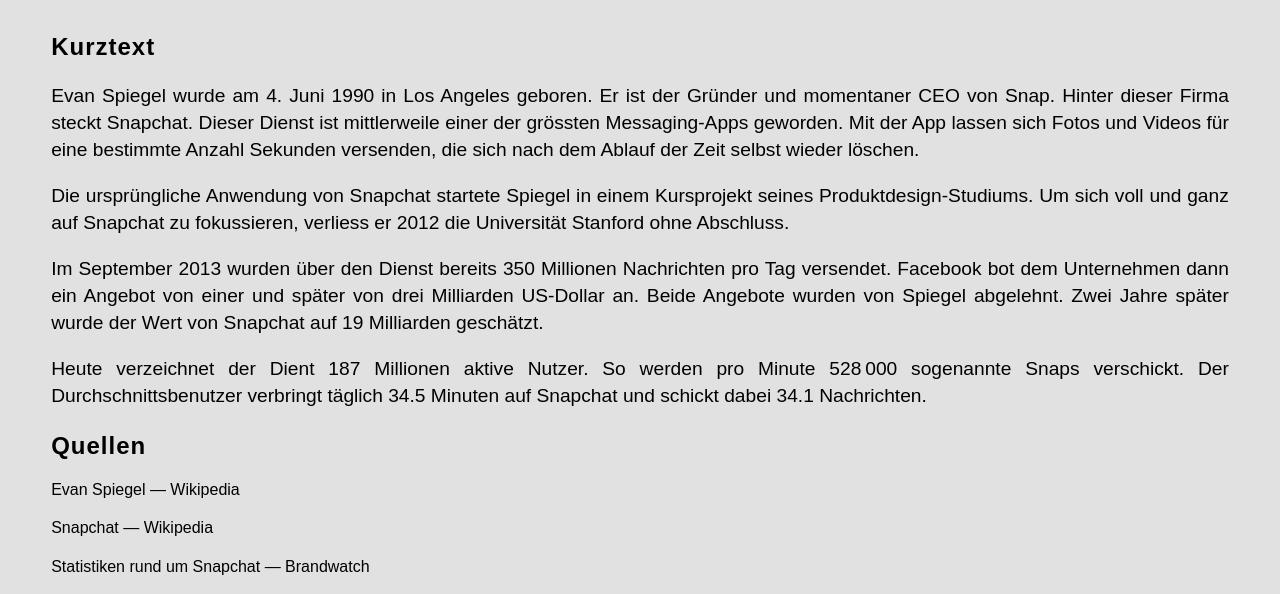
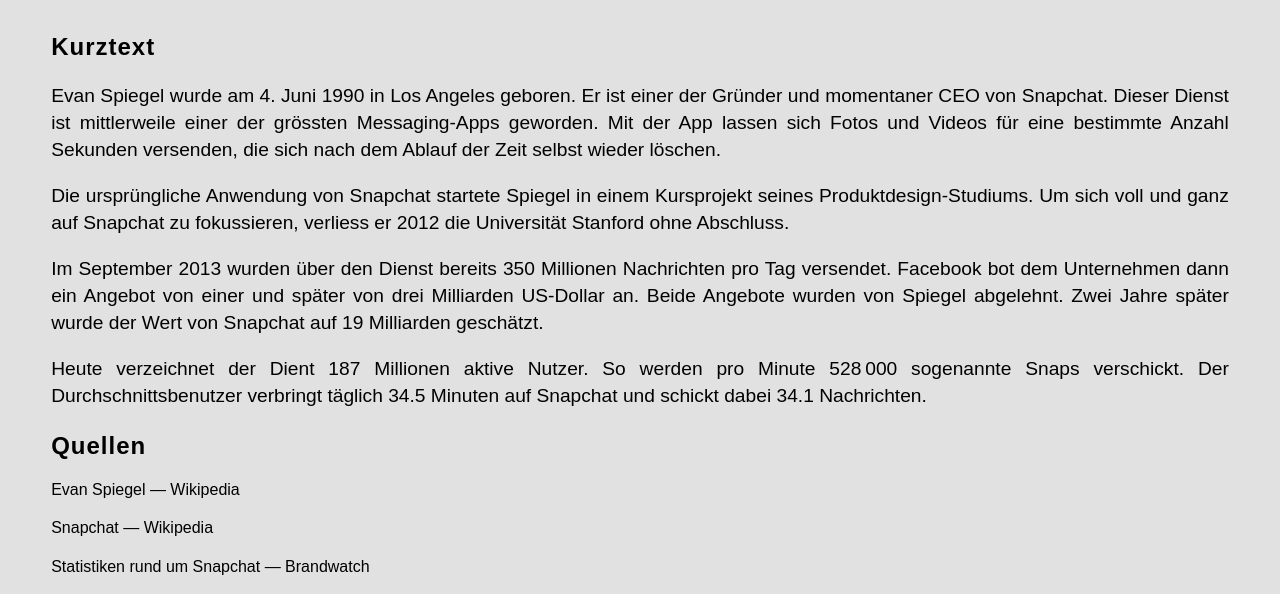
Before and after one commit to logrinto/IAD2017.mobile-menu, a plain HTML site: page docs/spiegel/index.html in a window 1280 px wide. Shown: the part 212-806 px from the top of the page. Drawn offline with Linux system fonts and the light colour scheme; a web font is replaced by a local one.

```diff
--- a/docs/spiegel/index.html
+++ b/docs/spiegel/index.html
@@ -34,10 +34,10 @@
     <div class="content">
         <h1>Evan Spiegel</h1>
         <h2>Kurztext</h2>
-        <p>Evan Spiegel wurde am 4. Juni 1990 in Los Angeles geboren. Er ist der Gründer und momentaner CEO von Snap.
-            Hinter dieser Firma steckt Snapchat. Dieser Dienst ist mittlerweile einer der grössten Messaging-Apps
-            geworden. Mit der App lassen sich Fotos und Videos für eine bestimmte Anzahl Sekunden versenden, die sich
-            nach dem Ablauf der Zeit selbst wieder löschen.</p>
+        <p>Evan Spiegel wurde am 4. Juni 1990 in Los Angeles geboren. Er ist einer der Gründer und momentaner CEO von
+            Snapchat. Dieser Dienst ist mittlerweile einer der grössten Messaging-Apps geworden. Mit der App lassen sich
+            Fotos und Videos für eine bestimmte Anzahl Sekunden versenden, die sich nach dem Ablauf der Zeit selbst
+            wieder löschen.</p>
 
         <p>Die ursprüngliche Anwendung von Snapchat startete Spiegel in einem Kursprojekt seines
             Produktdesign-Studiums. Um sich voll und ganz auf Snapchat zu fokussieren, verliess er 2012 die Universität
@@ -58,8 +58,6 @@
         <ul><a href="https://www.brandwatch.com/de/blog/statistiken-rund-um-snapchat/" target="_blank">Statistiken rund
             um Snapchat
             — Brandwatch</a></ul>
-
-
     </div>
 </div>
 </body>
```
Also changed, not shown: docs/index.html (+3 -3 lines), docs/spiegel/preview.md (+1 -1 lines).
